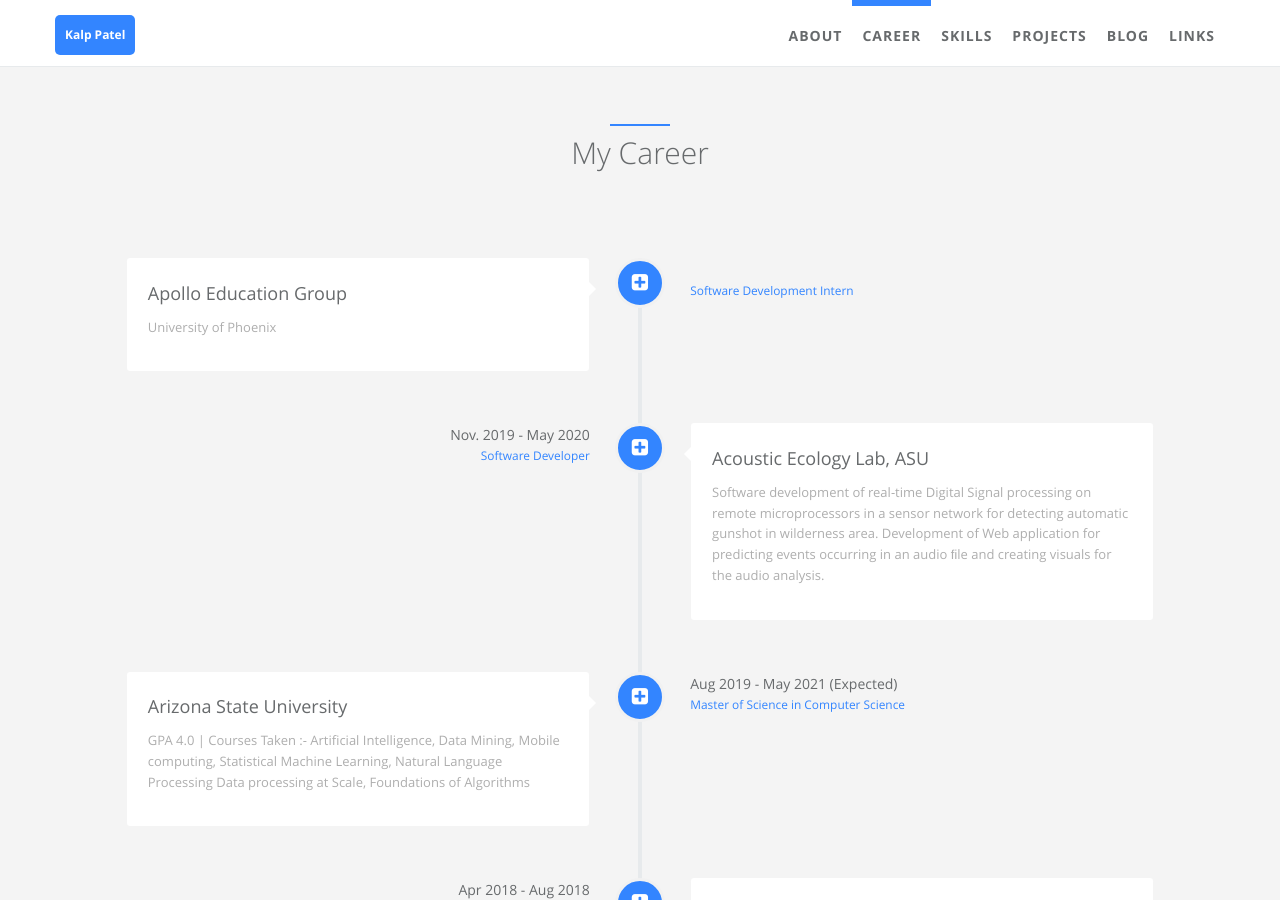
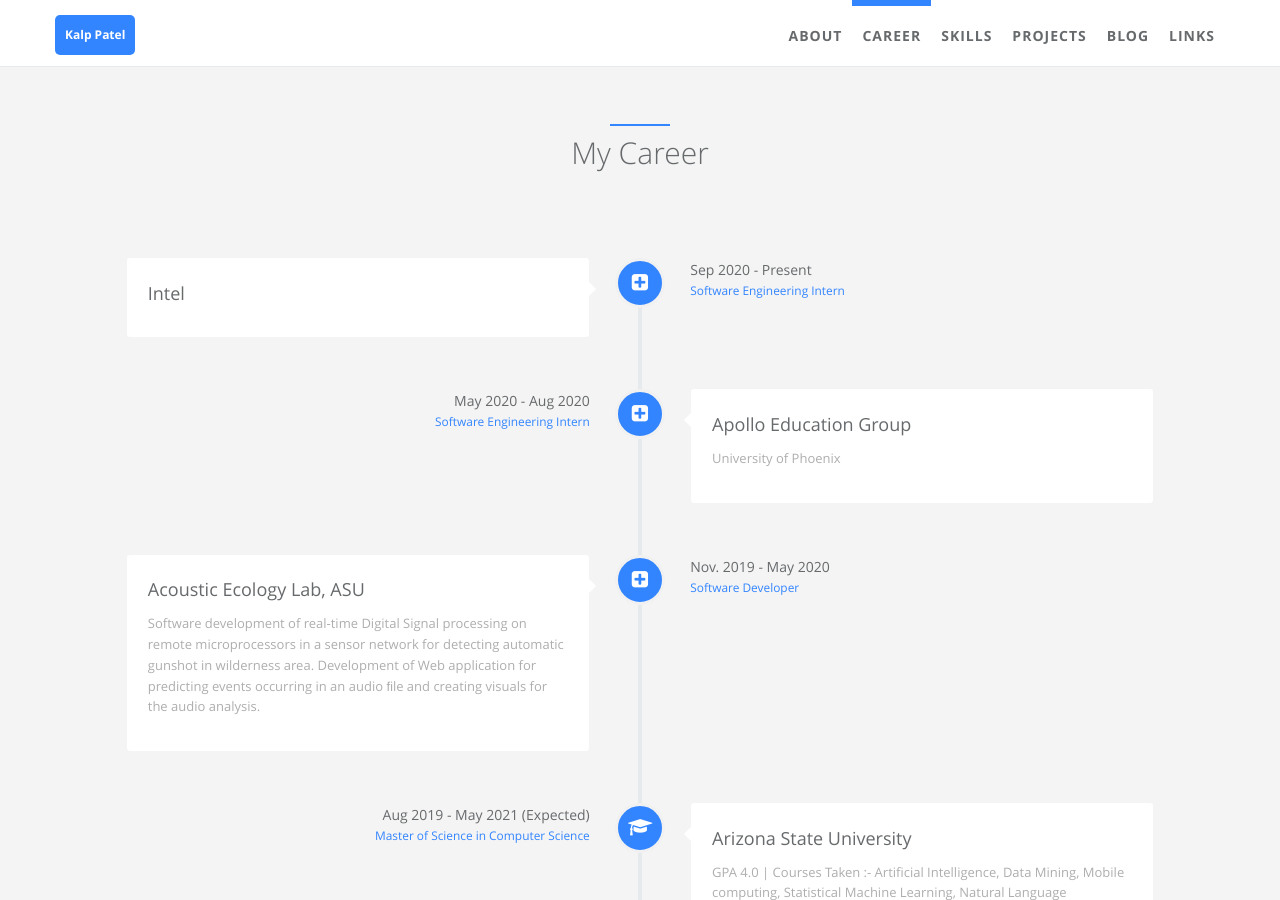
Before and after one commit to kalp121/kalp121.github.io, a Jekyll site: the page built from index.html, in a window 1280 px wide and 900 px high, scrolled down 818 px. Built offline with Jekyll 4.4.1, drawn with Linux system fonts in a browser that asks for light colours.

Commit message:
Update careers.yml

```diff
--- a/_data/index/careers.yml
+++ b/_data/index/careers.yml
@@ -1,15 +1,24 @@
 # careers section data
 # if you don't have language feature(language.yml is empty), ignore "i18n" items
 
+- name:
+    detail: Intel
+  desc:
+    detail:
+  date:
+    detail: Sep 2020 - Present
+  job:
+    detail: Software Engineering Intern
+  icon: fa-plus-square
 
 - name:
     detail: Apollo Education Group
   desc:
     detail: University of Phoenix
   date:
-    detail:
+    detail: May 2020 - Aug 2020
   job:
-    detail: Software Development Intern
+    detail: Software Engineering Intern
   icon: fa-plus-square
 
 - name:
@@ -35,7 +44,7 @@
     detail: Aug 2019 - May 2021 (Expected)
   job:
     detail: Master of Science in Computer Science
-  icon: fa-plus-square
+  icon: fa-graduation-cap
 
 - name:
     detail: Thoughtmate Systems
@@ -76,4 +85,4 @@
     detail: July 2015 - Apr 2019
   job:
     detail: Bachelor of Engineering in Computer Engineering
-  icon: fa-plus-square
+  icon: fa-graduation-cap
```
